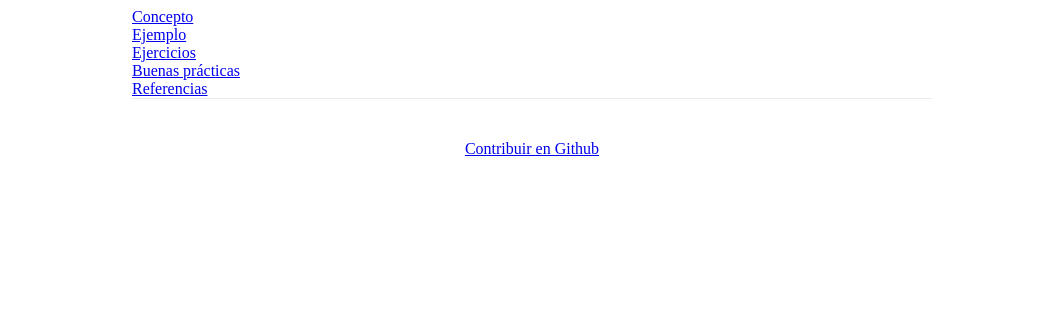
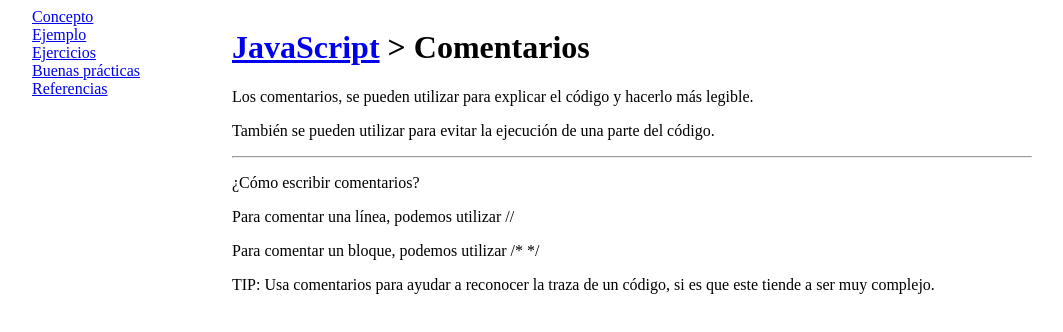
Before and after one commit to sebaiturravaldes/pensandoelnombre, a Next.js app: page /javascript/comentarios in a window 1280 px wide. Shown: the top 332 px of the page, without its empty margins (108-1171 px from the left). Built offline with nearby package versions, Linux system fonts and the light colour scheme.

Commit message:
start implement multiple layout

```diff
--- a/assets/css/styles.css
+++ b/assets/css/styles.css
@@ -10,7 +10,7 @@
   display: flex;
 }
 
-sidebar {
+.sidebar {
   display: flex;
   flex-direction: column;
   width: 200px;
--- /dev/null
+++ b/components/Layouts/Course/index.js
@@ -0,0 +1,17 @@
+import Link from 'next/link'
+
+export default function Course({ children }) {
+  return (
+    <div className="content">
+      <div className="sidebar">
+        <Link href="/javascript/comentarios">Concepto</Link>
+        <Link href="/javascript/comentarios/ejemplo">Ejemplo</Link>
+        <Link href="/javascript/comentarios/ejercicios">Ejercicios</Link>
+        <Link href="/javascript/comentarios/buenas-practicas">Buenas prácticas</Link>
+        <Link href="/javascript/comentarios/referencias">Referencias</Link>
+      </div>
+
+      <main>{children}</main>
+    </div>
+  )
+}
--- a/components/Layout/index.js
+++ b/components/Layouts/Default/index.js
@@ -1,4 +1,4 @@
-import Footer from '../Footer'
+import Footer from '../../Footer'
 
 export default function Layout({ children }) {
   return (
--- /dev/null
+++ b/components/Layouts/index.js
@@ -0,0 +1,15 @@
+import Default from './Default'
+import Course from './Course'
+
+export default function Layouts(props) {
+  const { layout = 'Default' } = props
+  console.log('props', props)
+  const layouts = {
+    Default,
+    Course
+  }
+
+  const Component = layouts[layout]
+
+  return <Component {...props} />
+}
--- a/pages/_app.js
+++ b/pages/_app.js
@@ -1,10 +1,10 @@
 import '../assets/css/styles.css'
-import Layout from '../components/layout'
+import Layouts from '../components/Layouts'
 
 export default function MyApp({ Component, pageProps }) {
   return (
-    <Layout>
+    <Layouts {...Component}>
       <Component {...pageProps} />
-    </Layout>
+    </Layouts>
   )
 }
--- a/pages/javascript/comentarios/[ups]/buenas-practicas/index.js
+++ b/pages/javascript/comentarios/buenas-practicas/index.js
@@ -1,4 +1,4 @@
-export default function BestPractices() {
+export default function Page() {
   return (
     <div>
       Buenas prácticas:
@@ -28,3 +28,5 @@
     </div>
   )
 }
+
+Page.layout = 'Default'
--- a/pages/javascript/comentarios/[ups]/ejemplo/index.js
+++ b/pages/javascript/comentarios/ejemplo/index.js
@@ -1,7 +1,7 @@
 import { CopyBlock } from 'react-code-blocks'
 import example01 from '../../../../components/examples/comments/1'
 
-export default function Example() {
+export default function Page() {
   return (
     <div>
       Ejemplo:
@@ -15,3 +15,6 @@
     </div>
   )
 }
+
+Page.layout = 'Course'
+Page.first = 'Course'
--- a/pages/javascript/comentarios/index.js
+++ b/pages/javascript/comentarios/index.js
@@ -1,10 +1,11 @@
 import Head from 'next/head'
 import Link from 'next/link'
 import { useRouter } from 'next/router'
+import Concept from './concepto'
 
 const title = 'Comentarios'
 
-export default function Comments() {
+export default function Page() {
   const router = useRouter()
   console.log('router:', router)
 
@@ -15,15 +16,11 @@
         <link rel="icon" href="/favicon.ico" />
       </Head>
 
-      <sidebar>
-        <Link href="/javascript/comentarios">Concepto</Link>
-        <Link href="/javascript/comentarios/ejemplo">Ejemplo</Link>
-        <Link href="/javascript/comentarios/ejercicios">Ejercicios</Link>
-        <Link href="/javascript/comentarios/buenas-practicas">Buenas prácticas</Link>
-        <Link href="/javascript/comentarios/referencias">Referencias</Link>
-      </sidebar>
-
-      <main></main>
+      <main>
+        <Concept />
+      </main>
     </div>
   )
 }
+
+Page.layout = 'Course'
--- a/pages/javascript/index.js
+++ b/pages/javascript/index.js
@@ -22,6 +22,9 @@
 
           {/* <p>Fundamentos</p> */}
           <ul>
+            <li>
+              <Link href="/javascript/introduccion">Introducción</Link>
+            </li>
             <li>
               <Link href="/javascript/comentarios">Comentarios</Link>
             </li>
```
Also changed, not shown: pages/javascript/comentarios/concepto/index.js (renamed from pages/javascript/comentarios/[ups]/concepto/index.js), pages/javascript/comentarios/ejercicios/index.js (renamed from pages/javascript/comentarios/[ups]/ejercicios/index.js), pages/javascript/comentarios/referencias/index.js (renamed from pages/javascript/comentarios/[ups]/referencias/index.js).
